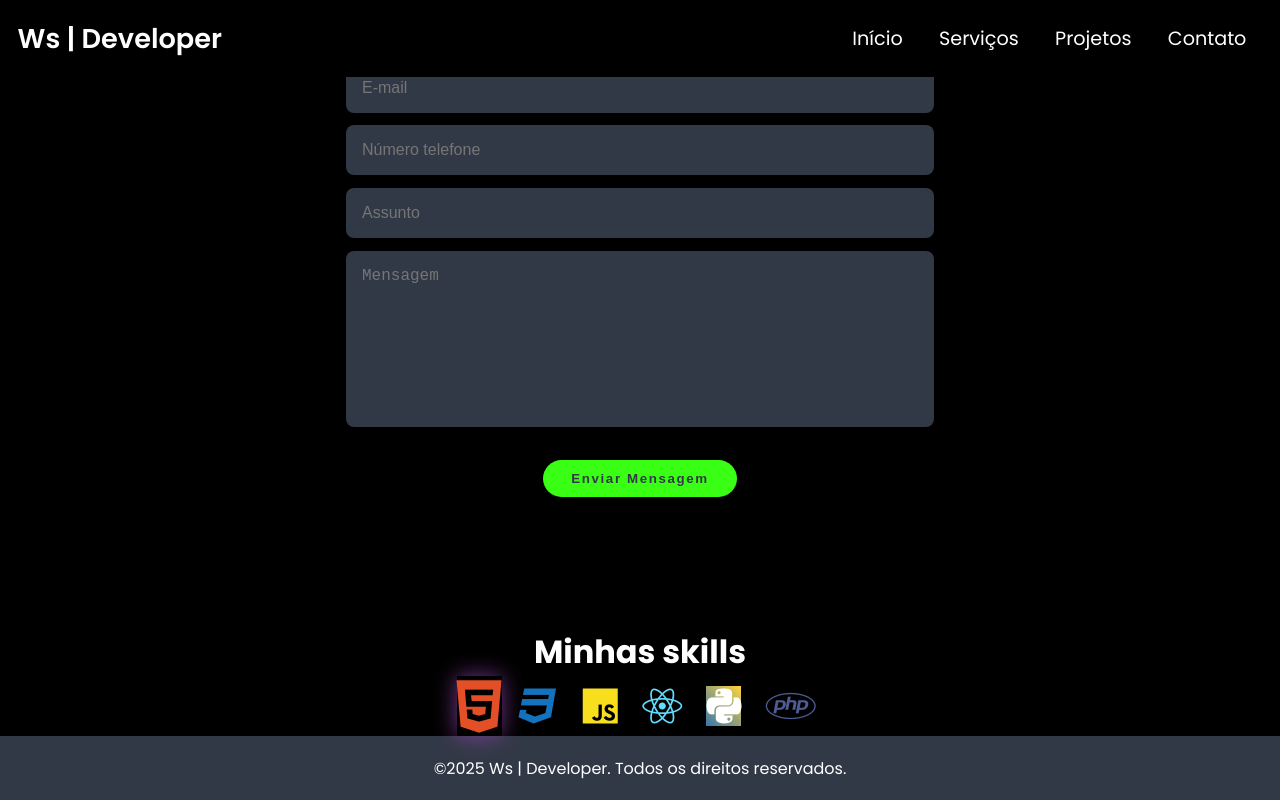
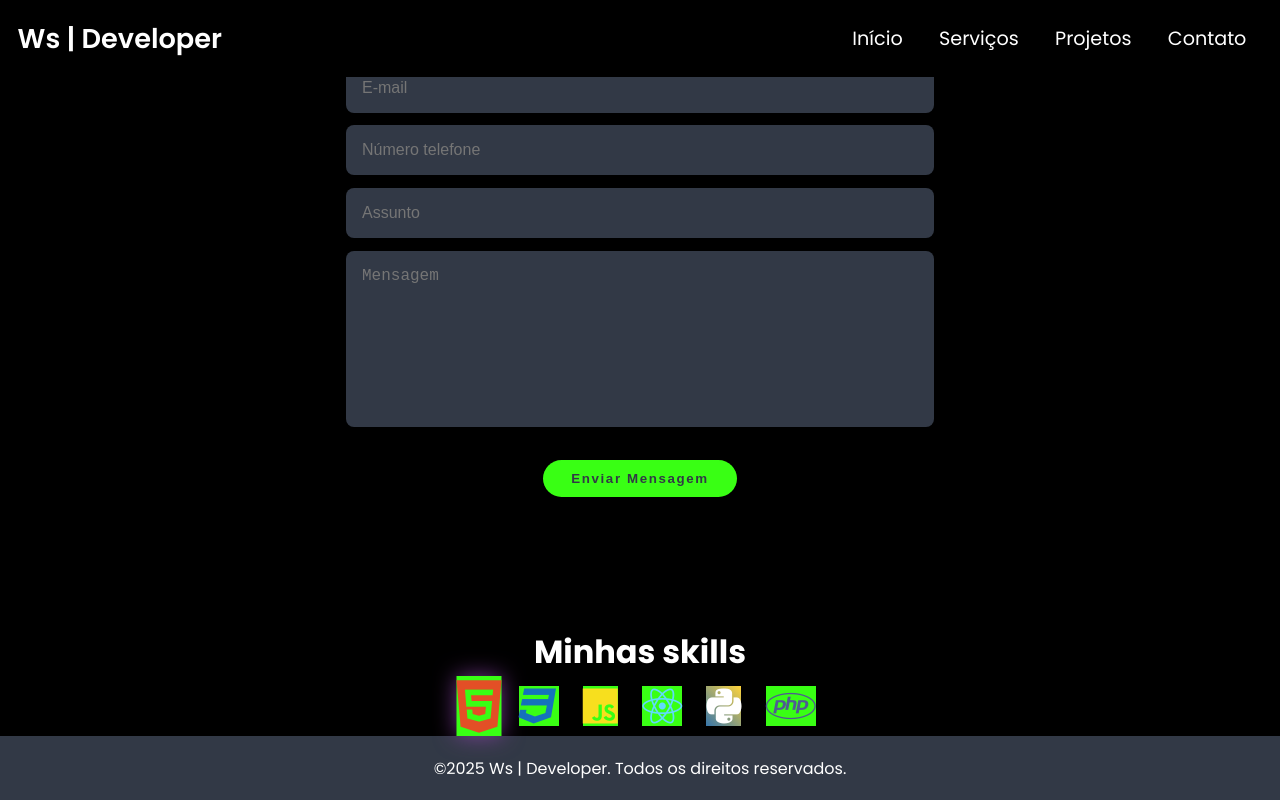
Before and after one commit to weslyzin/portfolio-basico, a plain HTML site: page index.html in a window 1280 px wide. In both pictures the pointer is over the icon 479 px from the left and 3384 px from the top of the page. Shown: the part 2678-3478 px from the top of the page. Drawn offline with nearby package versions, Linux system fonts and the light colour scheme.

Commit message:
Update style.css

```diff
--- a/css/style.css
+++ b/css/style.css
@@ -225,6 +225,7 @@ span {
 .linguagens i {
   align-items: center;
   font-size: 40px;
+  background-color: #39ff14;
   margin: 10px;
   transition: box-shadow 0.3s ease,transform 0.3s ease;
 }
@@ -232,7 +233,7 @@ span {
 .linguagens i:hover {
   box-shadow: 0 0 15px rgba(142, 68, 173, 0.8);
   transform: scale(1.5);
-  backgroound-color #a569db;
+  backgroound-color: #32cd32;
 }
 
 /* Responsividade */
```
